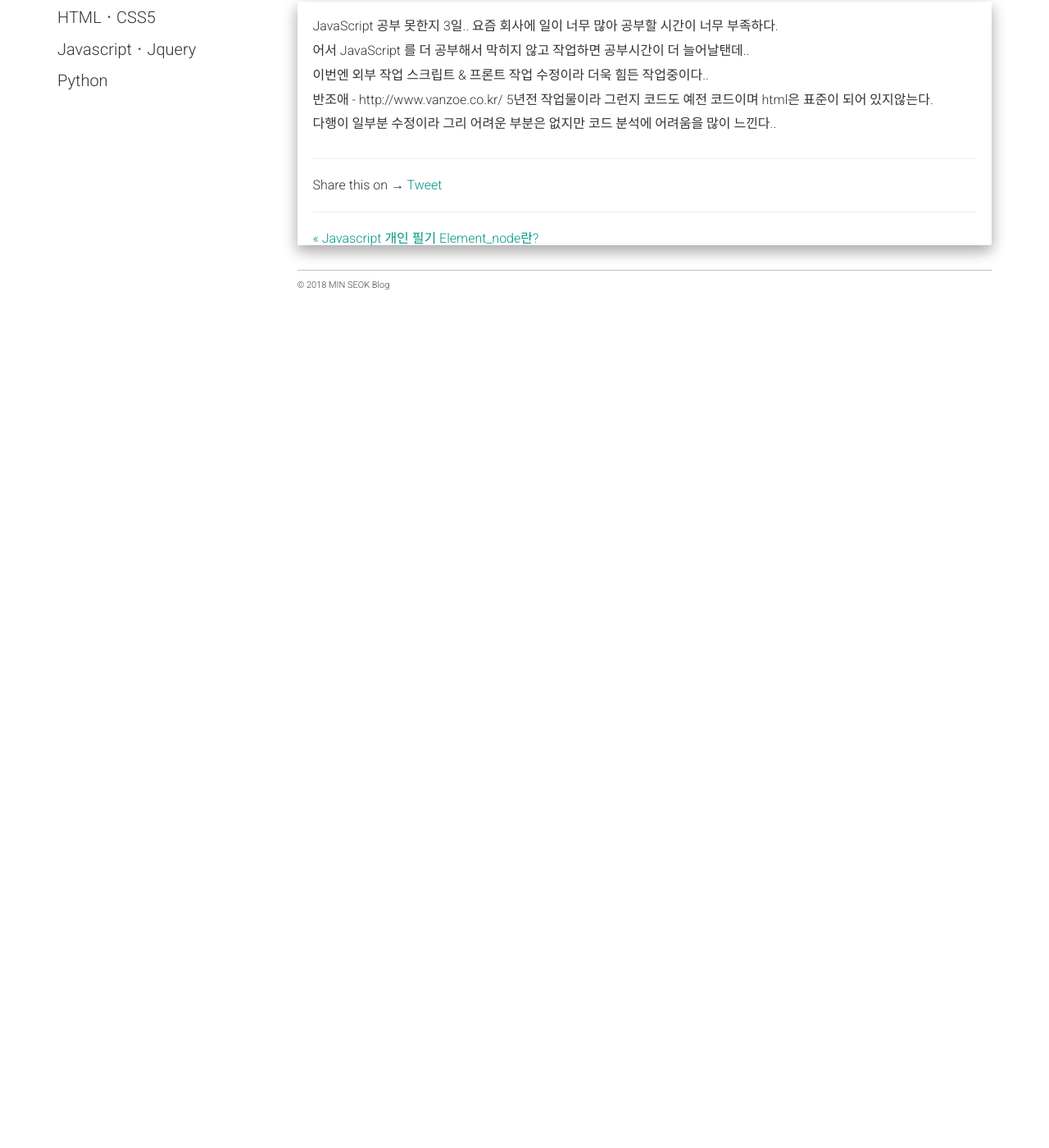
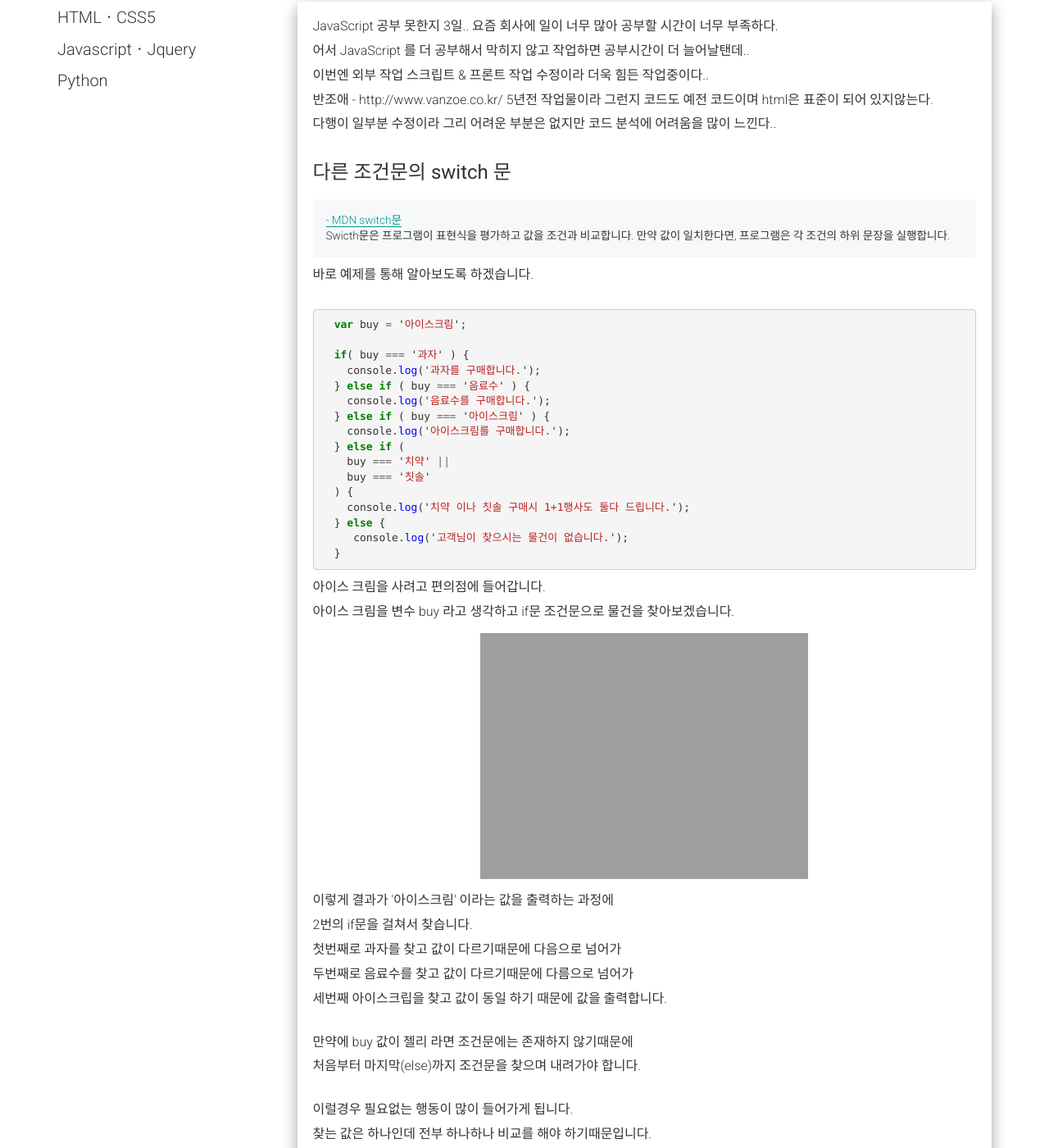
Before and after one commit to alalstjr/promote.github.io, a Jekyll site: the page built from _posts/2018-09-06-JavaScript 조건문의 종류.md, in a window 1280 px wide and 1400 px high, scrolled down 221 px. Shown: the whole window at 82% size. Built offline with Jekyll 4.4.1, drawn with Linux system fonts in a browser that asks for light colours; nearby versions of some CDN libraries; our own code applies the rules of GitHub Pages for plain Markdown files; comment, search, counter and statistics services are not loaded; before the commit the page ends 900 px from its top, so only the background shows below that; some of the changed text lies outside the part shown.

Commit message:
Update 2018-09-06-JavaScript 조건문의 종류.md

```diff
--- a/_posts/2018-09-06-JavaScript 조건문의 종류.md
+++ b/_posts/2018-09-06-JavaScript 조건문의 종류.md
@@ -5,6 +5,76 @@
   <p>반조애 - http://www.vanzoe.co.kr/ 5년전 작업물이라 그런지 코드도 예전 코드이며 html은 표준이 되어 있지않는다.</p>
   <p>다행이 일부분 수정이라 그리 어려운 부분은 없지만 코드 분석에 어려움을 많이 느낀다..</p>
 </div>
+
 <div class="box">
+  <div class="small-title">
+    다른 조건문의 switch 문
+  </div>
 
+  <div class="pro-txt">
+    <a href="https://developer.mozilla.org/ko/docs/Web/JavaScript/Reference/Statements/switch" target="_balnk"> - MDN switch문</a>
+    <p>Swicth문은 프로그램이 표현식을 평가하고 값을 조건과 비교합니다. 만약 값이 일치한다면, 프로그램은 각 조건의 하위 문장을 실행합니다.</p>
+  </div>
+  <p>바로 예제를 통해 알아보도록 하겠습니다.</p>
 </div>
+
+<div class="box">
+{% highlight javascript %}
+  var buy = '아이스크림';
+
+  if( buy === '과자' ) {
+    console.log('과자를 구매합니다.');
+  } else if ( buy === '음료수' ) {
+    console.log('음료수를 구매합니다.');
+  } else if ( buy === '아이스크림' ) {
+    console.log('아이스크림를 구매합니다.');
+  } else if (
+    buy === '치약' ||
+    buy === '칫솔'
+  ) {
+    console.log('치약 이나 칫솔 구매시 1+1행사도 둘다 드립니다.');
+  } else {
+     console.log('고객님이 찾으시는 물건이 없습니다.');
+  }
+{% endhighlight %}
+
+<p>아이스 크림을 사려고 편의점에 들어갑니다.<p/>
+<p>아이스 크림을 변수 buy 라고 생각하고 if문 조건문으로 물건을 찾아보겠습니다.</p>
+<div class="img-box">
+  <img src="{{ site.baseurl }}/static/img/post/2018-09-06-1.png" alt="자바스크립트 출력확인" />
+</div>
+<p>이렇게 결과가 '아이스크림' 이라는 값을 출력하는 과정에</p>
+<p>2번의 if문을 걸쳐서 찾습니다.</p>
+<p>첫번째로 과자를 찾고 값이 다르기때문에 다음으로 넘어가</p>
+<p>두번째로 음료수를 찾고 값이 다르기때문에 다름으로 넘어가</p>
+<p>세번째 아이스크립을 찾고 값이 동일 하기 때문에 값을 출력합니다.</p>
+<br/>
+<p>만약에 buy 값이 젤리 라면 조건문에는 존재하지 않기때문에</p>
+<p>처음부터 마지막(else)까지 조건문을 찾으며 내려가야 합니다.</p>
+<br/>
+<p>이럴경우 필요없는 행동이 많이 들어가게 됩니다.</p>
+<p>찾는 값은 하나인데 전부 하나하나 비교를 해야 하기때문입니다.</p>
+<br/>
+<p>조건이 많을 경우 많은 행동을 할 필요없이 원하는 값을 찾는것이 switch 문입니다.</p>
+</div>
+
+<div class="box">
+  <div class="small-title">switch 문</div>
+{% highlight javascript %}
+  buy = '치약';
+
+  switch ( buy ) {
+	  case '과자':
+		  console.log('과자를 구매합니다.')
+	  case '음료수':
+		  console.log('음료수를 구매합니다.');
+	  case '아이스크림':
+		  console.log('아이스크림를 구매합니다.');
+	  case '칫솔':
+	  case '치약':
+		  console.log('치약 이나 칫솔 구매시 1+1행사도 둘다 드립니다.');
+	  default:
+		  console.log('고객님이 찾으시는 물건이 없습니다.');
+  }
+{% endhighlight %}
+</div>
```
